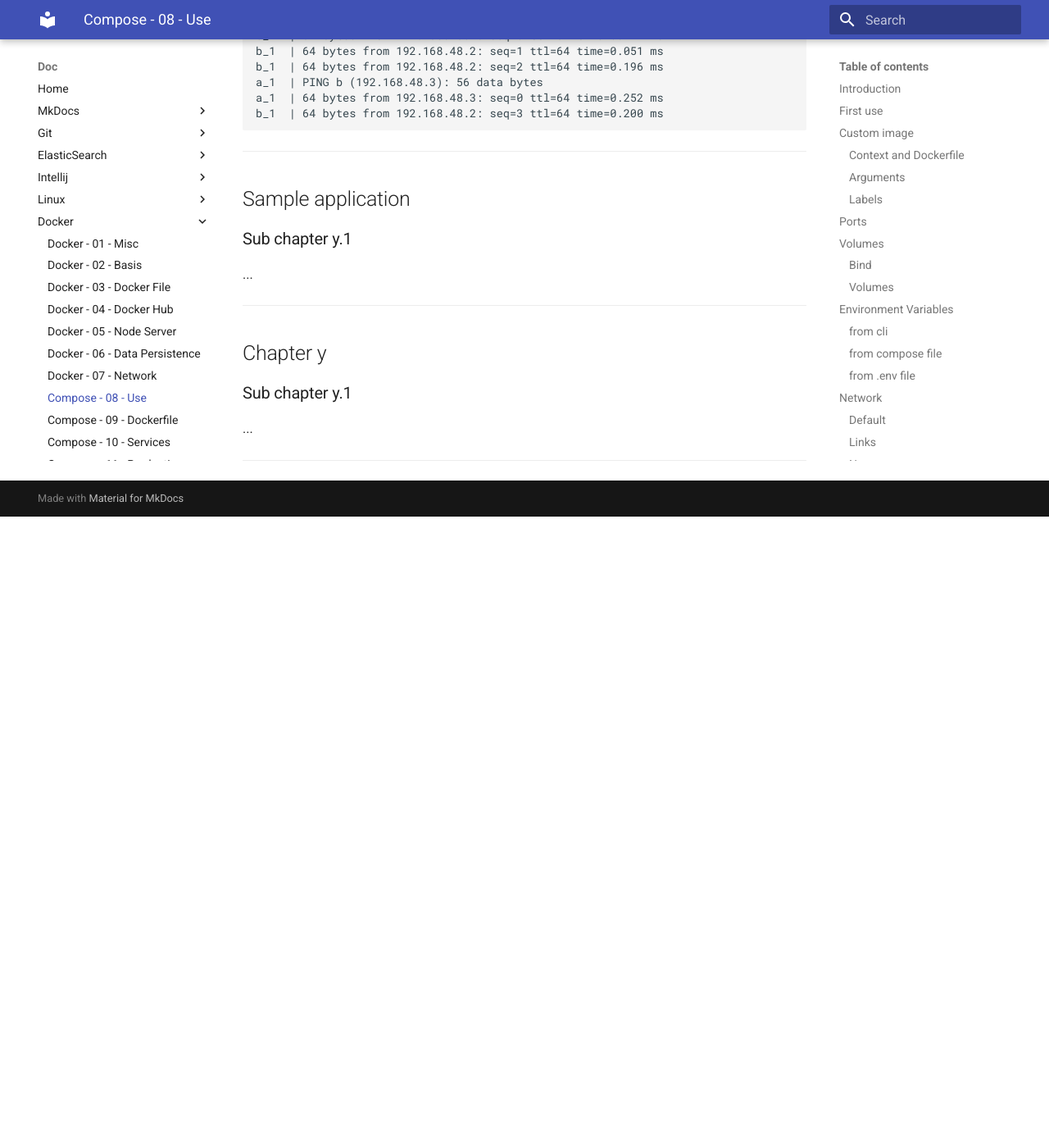
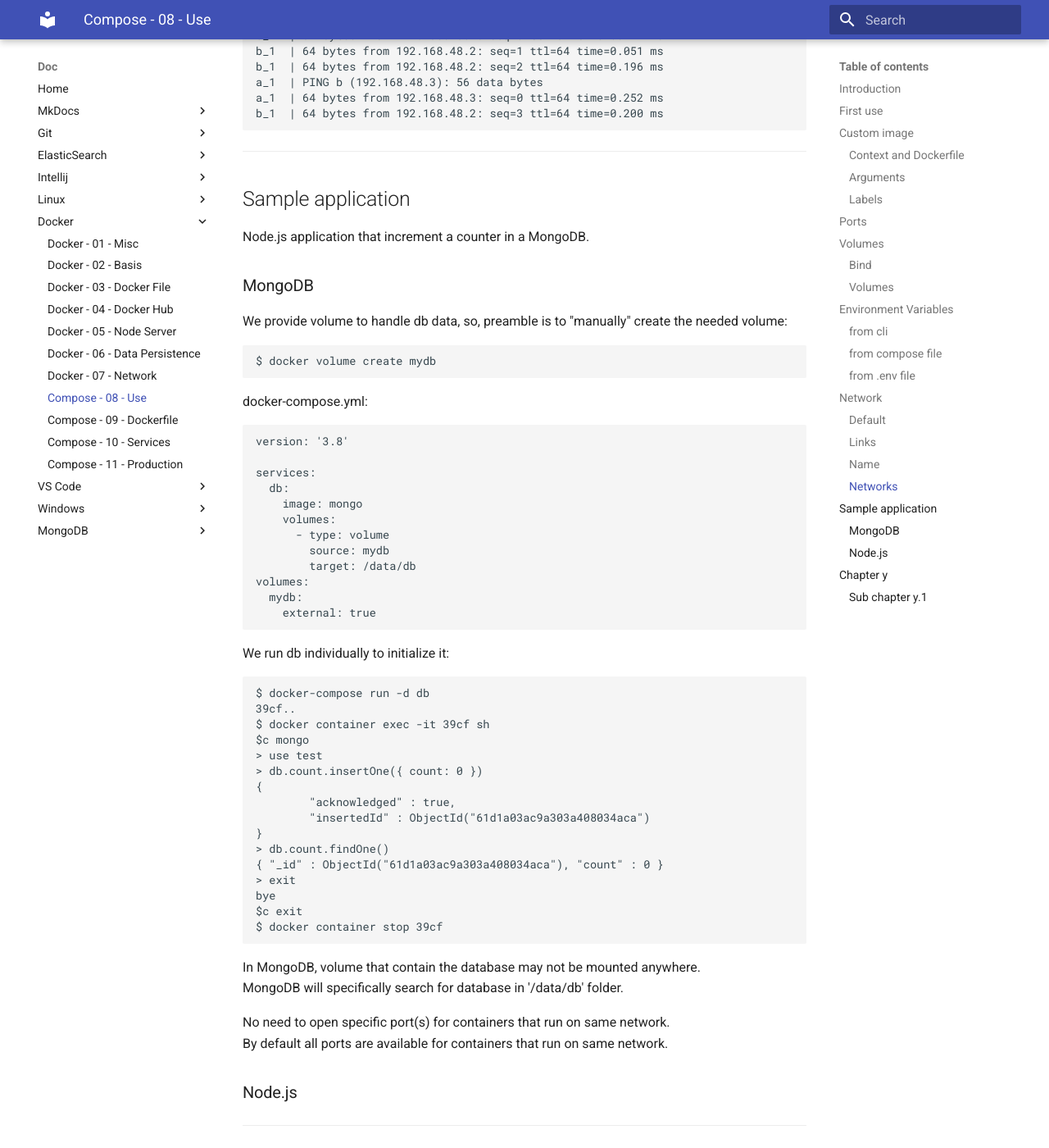
Before and after one commit to oldu73/doc, an MkDocs documentation site: the page built from docs/docker/8-compose-use.md, in a window 1280 px wide and 1400 px high, scrolled down 20121 px. Shown: the whole window at 82% size. Built offline with MkDocs 1.6.1 and Material for MkDocs 9.7.7, drawn with Linux system fonts in a browser that asks for light colours; before the commit the page ends 20751 px from its top, so only the background shows below that.

Commit message:
docker compose - 08 - use - sample application - mongodb

````diff
--- a/docs/docker/8-compose-use.md
+++ b/docs/docker/8-compose-use.md
@@ -1006,9 +1006,58 @@ b_1  | 64 bytes from 192.168.48.2: seq=3 ttl=64 time=0.200 ms
 
 ## Sample application
 
-### Sub chapter y.1
+Node.js application that increment a counter in a MongoDB.
 
-...
+### MongoDB
+
+We provide volume to handle db data, so, preamble is to "manually" create the needed volume:
+```console
+$ docker volume create mydb
+```
+
+docker-compose.yml:
+```
+version: '3.8'
+
+services:
+  db:
+    image: mongo
+    volumes:
+      - type: volume
+        source: mydb
+        target: /data/db
+volumes:
+  mydb:
+    external: true
+```
+
+We run db individually to initialize it:
+```console
+$ docker-compose run -d db
+39cf..
+$ docker container exec -it 39cf sh
+$c mongo
+> use test
+> db.count.insertOne({ count: 0 })
+{
+        "acknowledged" : true,
+        "insertedId" : ObjectId("61d1a03ac9a303a408034aca")
+}
+> db.count.findOne()
+{ "_id" : ObjectId("61d1a03ac9a303a408034aca"), "count" : 0 }
+> exit
+bye
+$c exit
+$ docker container stop 39cf
+```
+
+In MongoDB, volume that contain the database may not be mounted anywhere.
+MongoDB will specifically search for database in '/data/db' folder.
+
+No need to open specific port(s) for containers that run on same network.
+By default all ports are available for containers that run on same network.
+
+### Node.js
 
 ***
 
````
